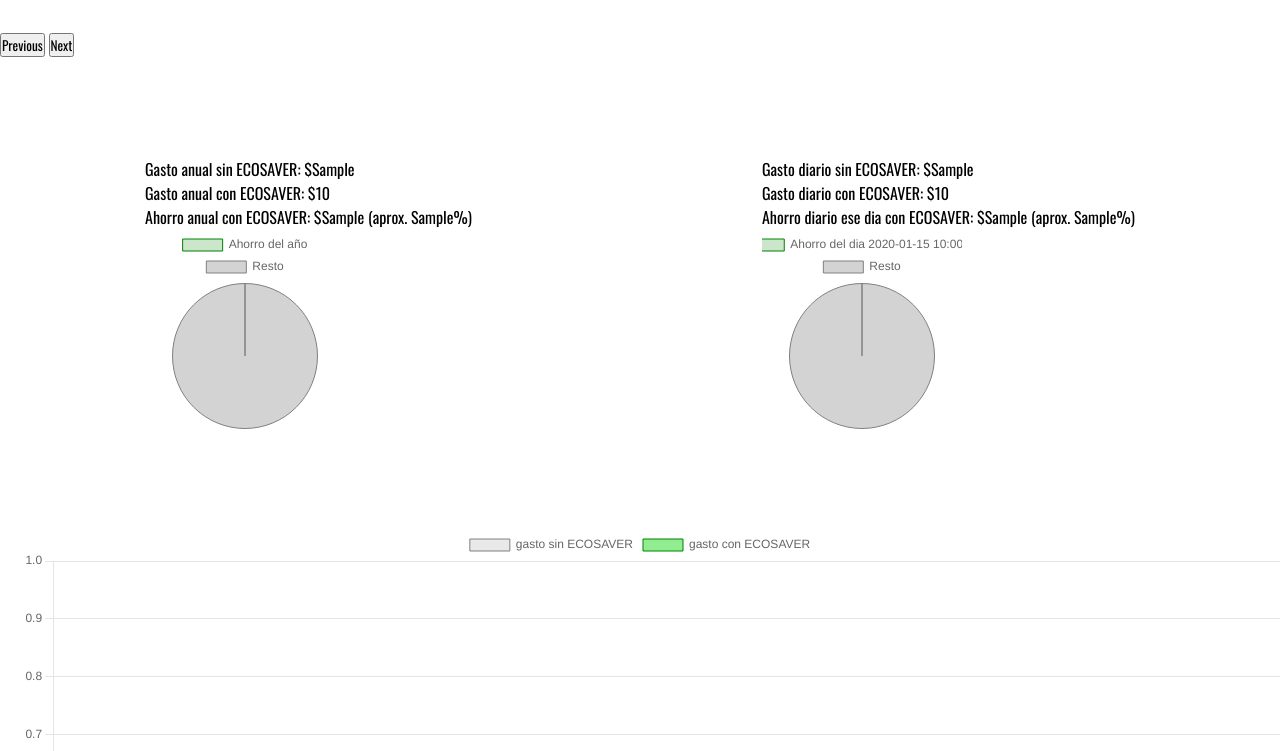
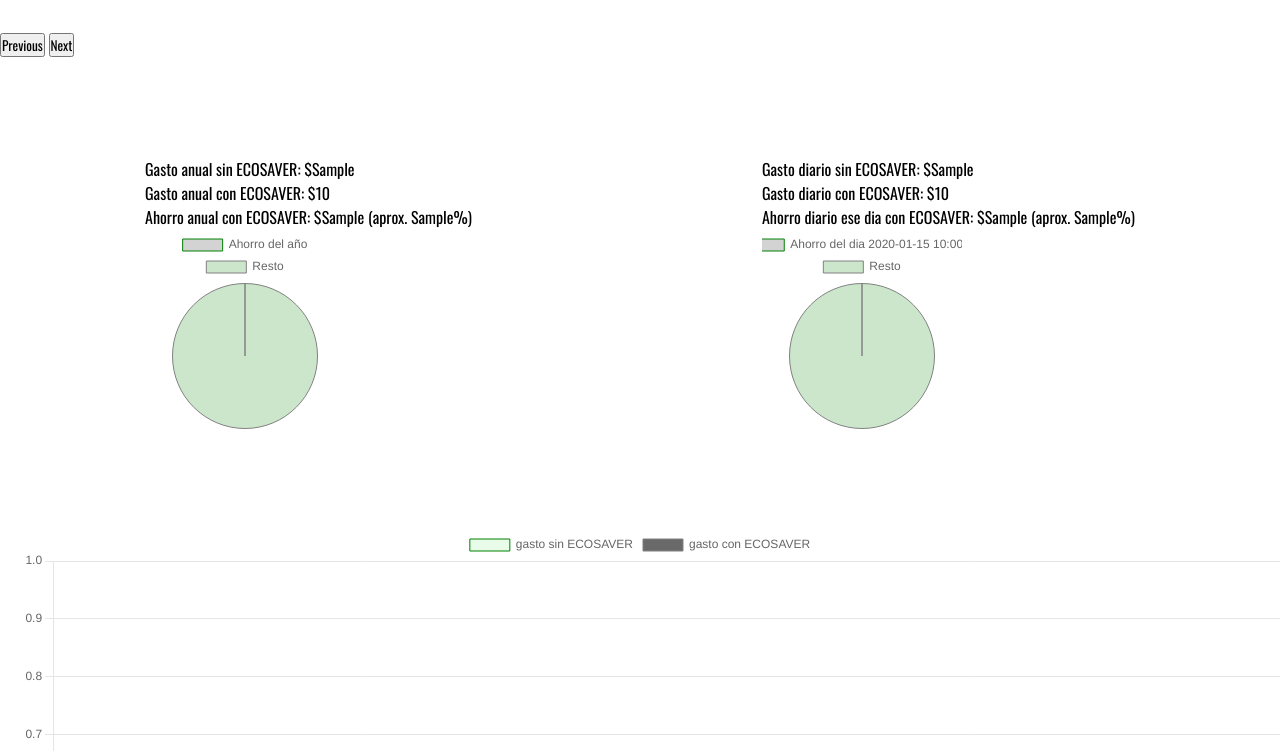
Before and after one commit to dvillas28/ing2030, a Flask app: template templates/ahorro.html in a window 1280 px wide. Shown: the part 324-1075 px from the top of the page. Run offline with Flask 3, Linux system fonts and the light colour scheme; the template is opened without the code that fills it: most values are stand-ins (such as "Sample title", 1, 10 or a date in 2020); parts of the project's set-up code (start-up, migrations or seed data) failed here and were passed over.

Commit message:
changed some colors

```diff
--- a/static/js/grafico.js
+++ b/static/js/grafico.js
@@ -65,7 +65,7 @@ function createMultiLineChart(elementId, datasetlabels, datasetData1, datasetDat
             label: titleLabel1,
             data: data1,
             borderColor: color1, // Color of the first line
-            backgroundColor: 'rgba(211, 211, 211, 0.5)', // Color of the area under the first line
+            backgroundColor: 'rgba(144, 238, 144, 0.2)', // Color of the area under the first line
             borderWidth: 1, // Width of the first line
             fill: true // Fill the area under the first line
         },
@@ -73,7 +73,7 @@ function createMultiLineChart(elementId, datasetlabels, datasetData1, datasetDat
             label: titleLabel2,
             data: data2,
             borderColor: color2, // Color of the second line
-            backgroundColor: 'light' + color2, // Color of the area under the second line
+            backgroundColor: 'rgba(105, 105, 105, 5)', // Color of the area under the second line
             borderWidth: 1, // Width of the second line
             fill: true // Fill the area under the second line
         }]
--- a/templates/ahorro.html
+++ b/templates/ahorro.html
@@ -68,16 +68,16 @@
       titleLabel2 = "gasto con ECOSAVER",
       xlabel = "Dia",
       yLabel = "$USD",
-      color1 = 'gray',
-      color2 = 'green'
+      color1 = 'green',
+      color2 = 'gray'
     )
 
     createPieChart(elementid = 'myChartDiario',
       datasetLabel1 = "Ahorro del dia {{ fecha }}",
       datasetLabel2 = "Resto",
       title = "Ahorro del dia {{ fecha }}",
-      color1 = lightgreen,
-      color2 = 'lightgray',
+      color1 = 'lightgray',
+      color2 = lightgreen,
       data1 = "{{ ahorros_diarios['ahorro_diario_porcentual']}}",
       data2 = "{{ 100 - ahorros_diarios['ahorro_diario_porcentual']}}"
     )
@@ -86,8 +86,8 @@
       datasetLabel1 = "Ahorro del año",
       datasetLabel2 = "Resto",
       title = "Ahorro del año",
-      color1 = lightgreen,
-      color2 = 'lightgray',
+      color1 = 'lightgray',
+      color2 = lightgreen,
       data1 = "{{ ahorros_anuales['ahorro_porcentual']}}",
       data2 = "{{ 100 - ahorros_anuales['ahorro_porcentual']}}"
     )
```
